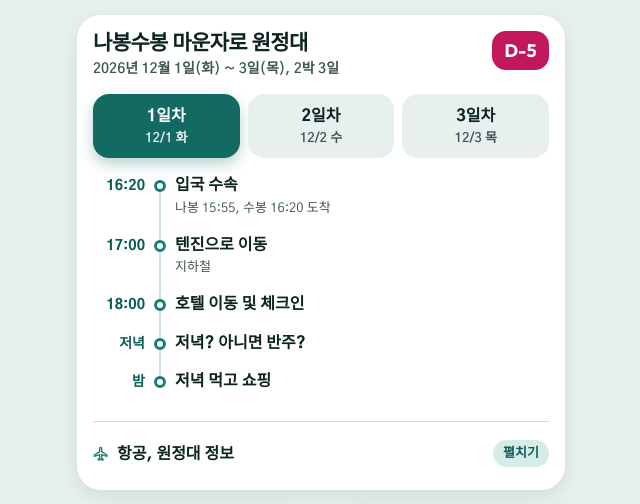
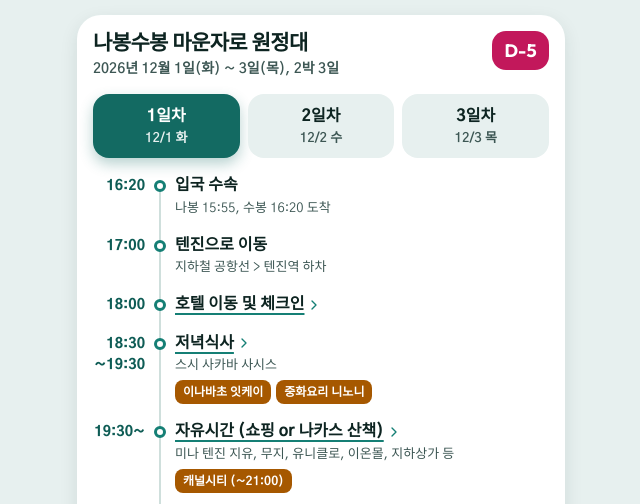
Before and after one commit to ppk2ppipod/fukuoka-trip-advisor, a plain HTML site: page index.html in a window 1280 px wide. Shown: the part 248-752 px from the top of the page, without its empty margins (319-959 px from the left). Drawn offline with Linux system fonts and the light colour scheme.

Commit message:
일정표를 엑셀로 받은 새 일정으로 바꿈
Co-Authored-By: Claude Opus 5.5 <noreply@anthropic.com>

```diff
--- a/index.html
+++ b/index.html
@@ -1210,26 +1210,26 @@ const TRIP = {
   start: "2026-12-01",
   days: [
     { label: "1일차", date: "12/1", dow: "화", iso: "2026-12-01", items: [
-      { t: "16:20", what: "입국 수속", note: "나봉 15:55, 수봉 16:20 도착" },
-      { t: "17:00", what: "텐진으로 이동", note: "지하철" },
-      { t: "18:00", what: "호텔 이동 및 체크인" },
-      { t: "저녁", what: "저녁? 아니면 반주?" },
-      { t: "밤", what: "저녁 먹고 쇼핑" }
+      {"t": "16:20", "what": "입국 수속", "note": "나봉 15:55, 수봉 16:20 도착"},
+      {"t": "17:00", "what": "텐진으로 이동", "note": "지하철 공항선 &gt; 텐진역 하차"},
+      {"t": "18:00", "what": "호텔 이동 및 체크인", "go": "tenjin"},
+      {"t": "18:30~19:30", "what": "저녁식사", "note": "스시 사카바 사시스", "alts": ["이나바초 잇케이", "중화요리 니노니"], "go": "tenjin"},
+      {"t": "19:30~", "what": "자유시간 (쇼핑 or 나카스 산책)", "note": "미나 텐진 지유, 무지, 유니클로, 이온몰, 지하상가 등", "alts": ["캐널시티 (~21:00)"], "go": "nakasu"},
+      {"t": "", "what": "숙소 복귀하는길에 편의점 털기"},
+      {"t": "", "what": "자기전에 면세 할것 있으면 등록할것"}
     ] },
     { label: "2일차", date: "12/2", dow: "수", iso: "2026-12-02", items: [
-      { t: "아침", what: "키스이마루?", go: "hakata" },
-      { t: "오전", what: "텐진 주변 쇼핑", note: "텐치카, 스탠다드프로덕트, 이온몰", go: "tenjin" },
-      { t: "", what: "쇼핑한 거 숙소에 내려두고 좀 쉬기" },
-      { t: "", what: "하카타역으로 이동" },
-      { t: "점심", what: "스시사카바 사시스", alts: ["플랜B 아지후라이 산요쇼쿠도", "플랜C 케이쇼우 마츠모토"], go: "tenjin" },
-      { t: "오후", what: "닌텐도 스토어", go: "hakata" },
-      { t: "", what: "로피아 쇼핑 및 저녁거리" },
-      { t: "저녁", what: "숙소 복귀, 저녁 식사" },
-      { t: "밤", what: "나카스 밤 산책 + 돈키 털이", go: "nakasu" }
+      {"t": "07:30~08:30", "what": "아침식사", "note": "키스이마루 텐진점 (솔라리아 스테이지 BF2)", "alts": ["빵먹고싶으면 코메다 커피 / 빵스톡", "나가기 싫으면 호텔조식도 굳"], "go": "tenjin"},
+      {"t": "~09:45", "what": "외출준비 (마운자로 수령후 복귀예정)", "go": "tenjin"},
+      {"t": "10:00~11:00", "what": "마운자로 수령, 수령 후 호텔복귀해서 가져다 놓기", "note": "슬림클리닉 방문 (보냉백챙겨!!!)", "go": "tenjin"},
+      {"t": "", "what": "하카타 쇼핑 (브리즈, 단톤, 간식)", "note": "브리즈 (아동복, 한큐 7층=아뮤플라자7층연결)<br>단톤 (의류, 아뮤플라자 4층)<br>근처 로피아(즉석식품, 식재료), 하카타 데이토스(간식)", "go": "hakata"},
+      {"t": "", "what": "저녁식사 및 반주?", "note": "니노니교자야"},
+      {"t": "밤", "what": "나카스산책, 이온몰, 돈키털이", "go": "nakasu"}
     ] },
     { label: "3일차", date: "12/3", dow: "목", iso: "2026-12-03", items: [
-      { t: "아침", what: "비에드프랑스에서 시오메론빵 사기", go: "tenjin" },
-      { t: "~10:00", what: "짐 챙겨서 공항 가기" }
+      {"t": "", "what": "아침식사", "go": "tenjin"},
+      {"t": "~09:00", "what": "체크아웃 및 공항으로 향하기", "note": "가는길에 비에데프랑스 시오메론빵사기", "alts": ["마지막 쇼핑타임"]},
+      {"t": "~10:00", "what": "공항도착하기", "note": "면세절차하기"}
     ] }
   ],
   flights: [
@@ -1265,7 +1265,7 @@ function tripBlock() {
     </button>`).join("");
   const items = d.items.map(it => `
     <li>
-      <span class="t-time">${it.t}</span>
+      <span class="t-time">${it.t.replace(/^(.+)~(.+)$/, "$1<br>~$2")}</span>
       <span class="t-dot"></span>
       <div class="t-body">
         ${it.go ? `<a class="t-what" href="#${it.go}">${it.what}${ic("chev")}</a>` : `<b class="t-what">${it.what}</b>`}
```
